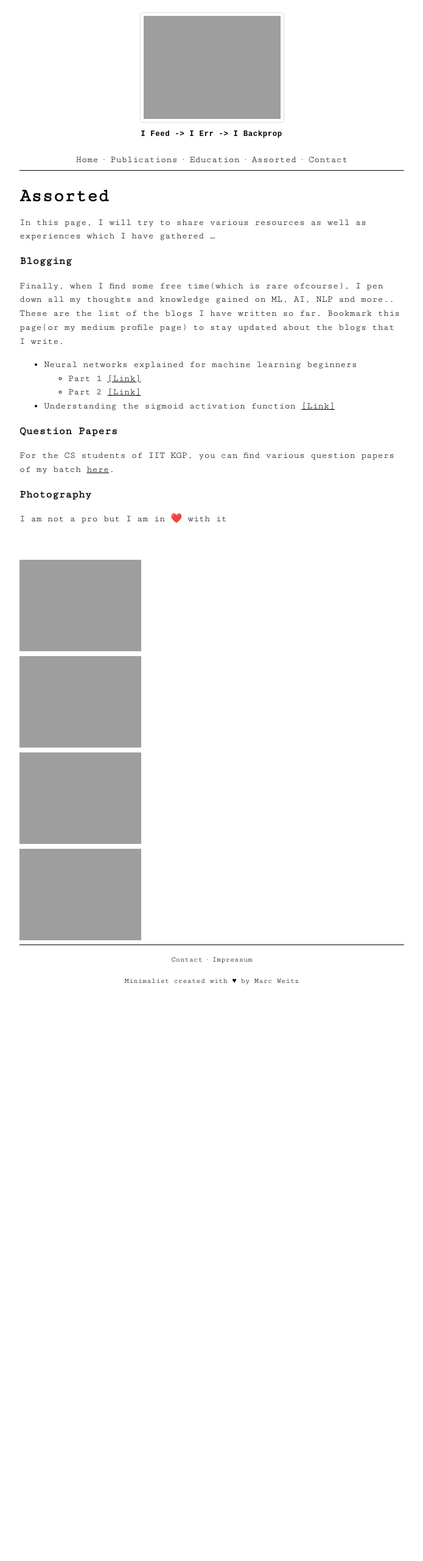
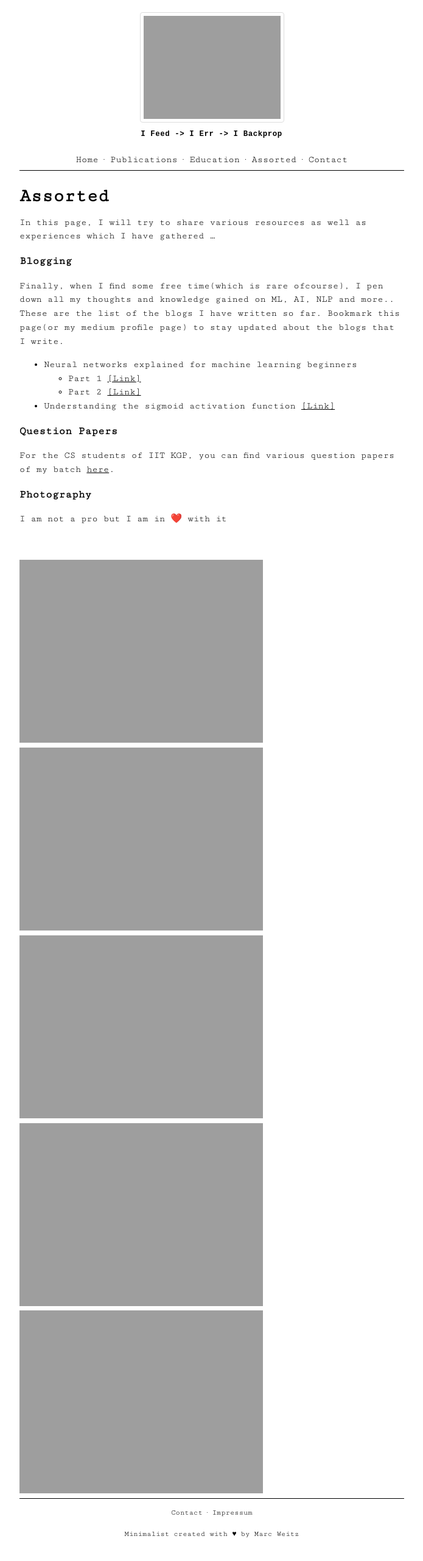
Before and after one commit to bhanu77prakash/bhanu77prakash.github.io, a Jekyll site: the page built from assorted.md, in a window 1280 px wide. Shown: the whole page at 61% size, without its empty margins (292-987 px from the left). Built offline with Jekyll 4.4.1, drawn with Linux system fonts in a browser that asks for light colours; before the commit the page ends 1653 px from its top, so only the background shows below that.

Commit message:
updated site

```diff
--- a/_includes/gallery.html
+++ b/_includes/gallery.html
@@ -1,4 +1,4 @@
-<div class="responsive">
+<!-- <div class="responsive">
   <div class="gallery">
     <a target="_blank" href="{{site.url}}{{site.baseurl}}/assets/images/photography/image1.jpg">
       <img src="{{site.url}}{{site.baseurl}}/assets/images/photography/image1.jpg" alt="image" width="200" height="auto">
@@ -31,4 +31,23 @@
   </div>
 </div>
 
-<div class="clearfix"></div>
+<div class="clearfix"></div> -->
+
+
+<div class="grid-container">
+  <div>
+    <img class='grid-item grid-item-1' src='{{site.url}}{{site.baseurl}}/assets/images/photography/image1.jpg' alt=''>
+  </div>
+  <div>
+    <img class='grid-item grid-item-2' src='{{site.url}}{{site.baseurl}}/assets/images/photography/image2.jpg' alt=''>
+  </div>
+  <div>
+    <img class='grid-item grid-item-3' src='{{site.url}}{{site.baseurl}}/assets/images/photography/image3.jpg' alt=''>
+  </div>
+  <div>
+    <img class='grid-item grid-item-4' src='{{site.url}}{{site.baseurl}}/assets/images/photography/image4.jpg' alt=''>
+  </div>
+  <div>
+    <img class='grid-item grid-item-5' src='{{site.url}}{{site.baseurl}}/assets/images/photography/image5.jpg' alt=''>
+  </div>
+</div>
```
